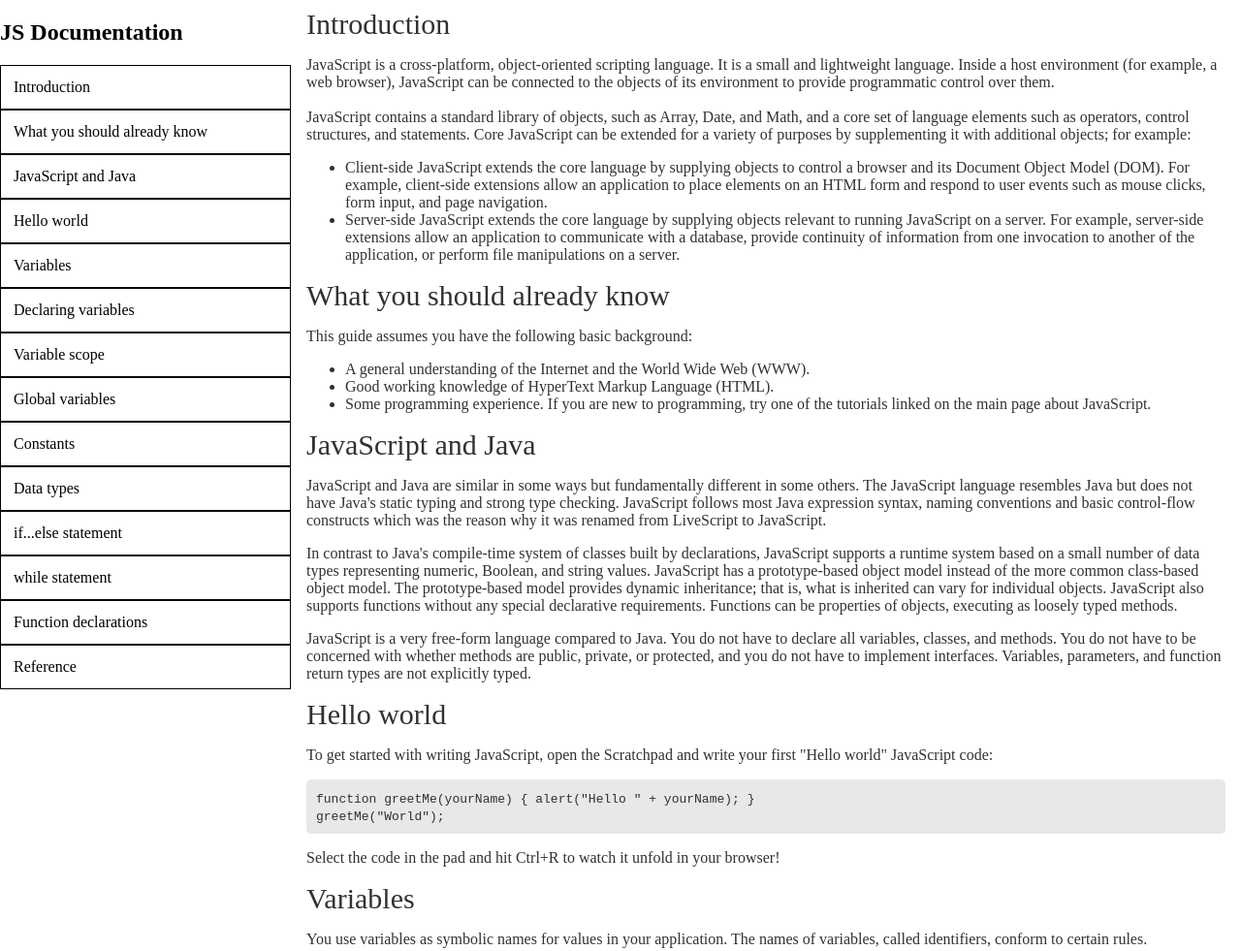
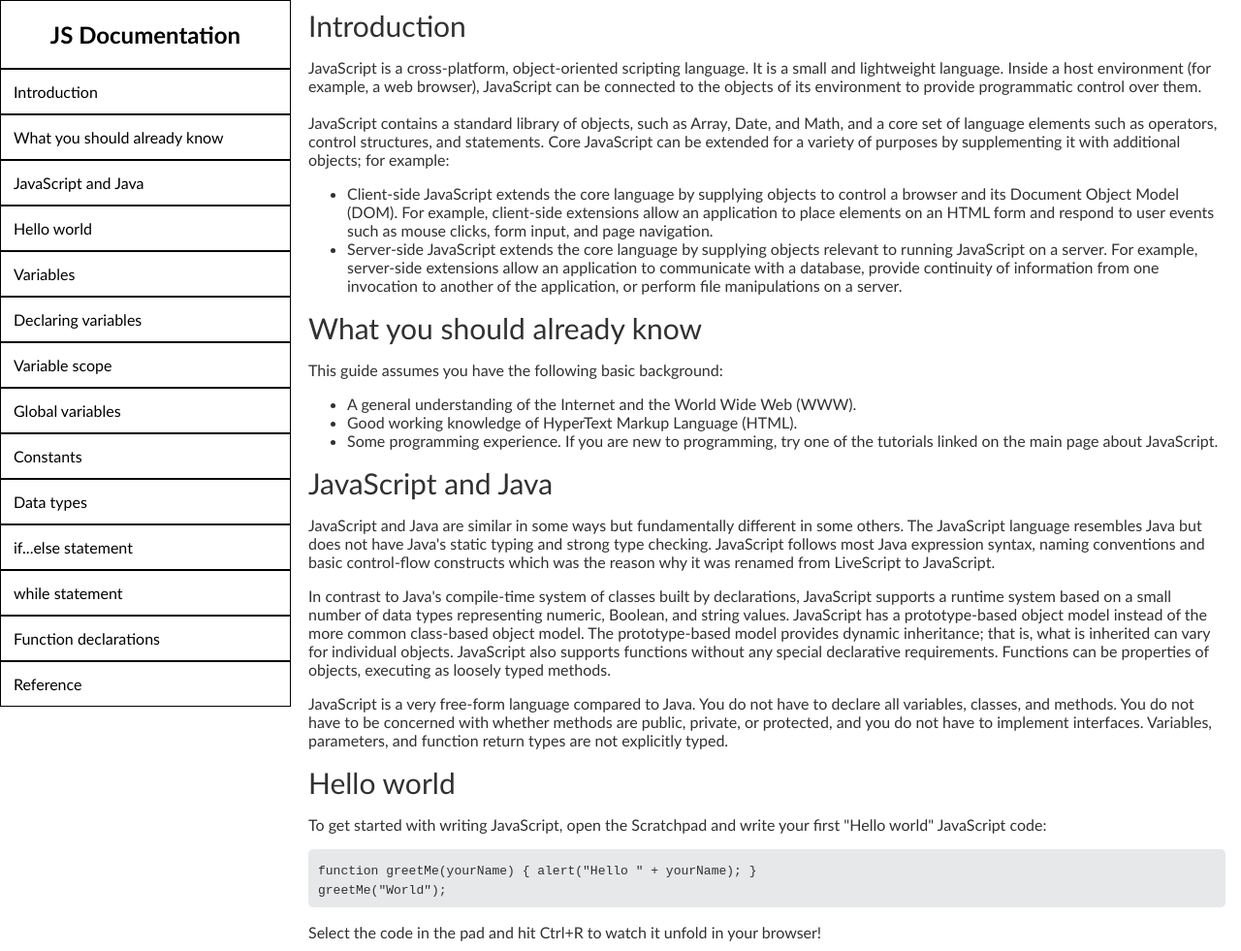
Before and after one commit to judithmarg/Documentacion-JS, a plain HTML site: page index.html in a window 1280 px wide. Shown: the top 981 px of the page at 97% size. Drawn offline with Linux system fonts and the light colour scheme.

Commit message:
agregar estilo al navbar y fuente

```diff
--- a/styles.css
+++ b/styles.css
@@ -1,6 +1,6 @@
 #main-doc{
-    margin-left: 308px;
-    margin-right: 8px;*/
+    margin-left: 310px;
+    margin-right: 8px;
     font-family: Calibri, 'Trebuchet MS', sans-serif;
     color: rgb(50, 49, 49);
 }
@@ -25,8 +25,13 @@ code{
     left: 0;
     top: 0;
     height: 100%;
+    font-family: Calibri, 'Trebuchet MS', sans-serif;
 }
 
+#navbar header{
+    text-align: center;
+    border: 1px black solid;
+}
 #navbar ul{
     list-style: none;
     padding: 0;
```
